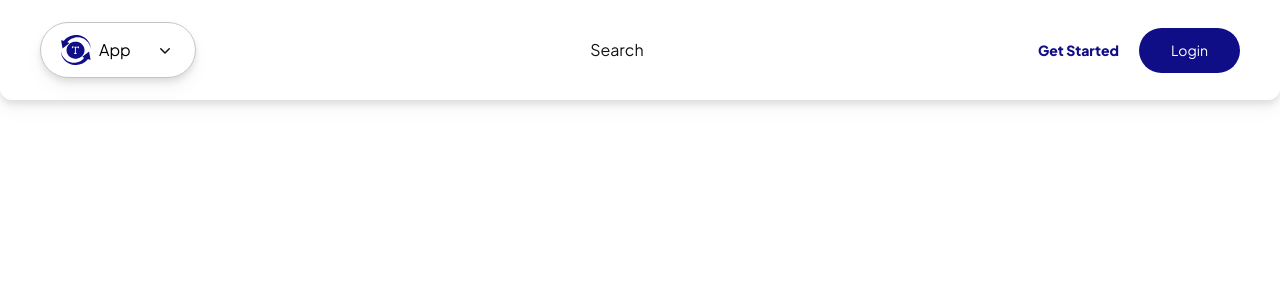
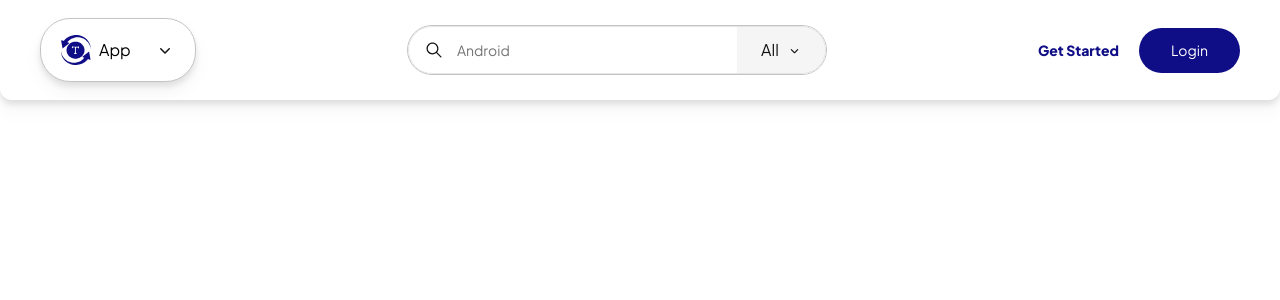
Before and after one commit to Onimisea/talnts-assessment, a Next.js app: page / in a window 1280 px wide. Shown: the top 300 px of the page. Built offline with nearby package versions, Linux system fonts and the light colour scheme.

Commit message:
Working on the header...

```diff
--- a/components/Header.tsx
+++ b/components/Header.tsx
@@ -3,32 +3,40 @@ import React from "react";
 import logo from "@/public/talnts_logo.svg";
 import { HiMiniChevronDown } from "react-icons/hi2";
 import Link from "next/link";
+import { Search } from "./Search";
+import { IoIosSearch } from "react-icons/io";
 
 export const Header = () => {
   return (
     <div className="w-full h-[100px] overflow-hidden flex items-center justify-between bg-white p-10 drop-shadow-lg rounded-br-[12px] rounded-bl-[12px]">
-      <div className="bg-white rounded-[30px] drop-shadow-lg px-5 py-3 flex items-center gap-6 border-[0.5px] border-[#c4c4c4]">
+      <div className="bg-white rounded-[30px] drop-shadow-lg px-5 py-4 flex items-center gap-6 border-[0.5px] border-[#c4c4c4]">
         <div className="flex items-center gap-2">
           <Image src={logo} alt="Talnts App" width={30} height={30} />
           <span className="text-md text-black">App</span>
         </div>
 
-        <HiMiniChevronDown size={20} />
+        <HiMiniChevronDown size={20} className="hidden sm:flex" />
       </div>
 
-      <div>Search</div>
+      <div className="w-[35%] hidden md:flex ">
+        <Search />
+      </div>
+
+      <div className="hidden sm:flex md:hidden border-[0.5px] border-[#c4c4c4] rounded-full w-[40px] h-[40px] items-center justify-center">
+        <IoIosSearch size={20} />
+      </div>
 
       <div className="flex items-center gap-5">
         <Link
           href="register"
-          className="text-[14px] font-extrabold text-primary_blue hover:text-primary_grey duration-500"
+          className="text-[14px] font-extrabold text-primary_blue hover:text-grey_dark duration-500"
         >
           Get Started
         </Link>
 
         <Link
           href=""
-          className="text-[14px] bg-primary_blue hover:bg-primary_grey text-white duration-500 rounded-[30px] px-8 py-3"
+          className="text-[14px] bg-primary_blue hover:bg-greytext-grey_dark text-white duration-500 rounded-[30px] px-8 py-3"
         >
           Login
         </Link>
--- /dev/null
+++ b/components/Search.tsx
@@ -0,0 +1,28 @@
+import React from "react";
+import { HiMiniChevronDown } from "react-icons/hi2";
+import { IoIosSearch } from "react-icons/io";
+import { Input } from "./ui/input";
+
+export const Search = () => {
+  return (
+    <div className="w-full h-[50px] border-[0.5px] border-[#c4c4c4] rounded-[30px] relative overflow-hidden flex items-center justify-between">
+      <div className="w-fit px-4 h-full flex items-center justify-center">
+        <IoIosSearch size={20} />
+      </div>
+
+      <Input
+        type="text"
+        placeholder="Android"
+        className="border outline-none focus-visible:border-none focus-visible:outline-none focus-visible:ring-0 shadow-none w-full h-full rounded-[30px] absolute pl-12 pr-[100px]"
+      />
+
+      <div className="w-fit bg-grey_light px-6 h-full flex items-center justify-center">
+        <div className="flex items-center gap-2">
+          <span className="text-md">All</span>
+
+          <HiMiniChevronDown size={15} />
+        </div>
+      </div>
+    </div>
+  );
+};
--- /dev/null
+++ b/components/ui/input.tsx
@@ -0,0 +1,25 @@
+import * as React from "react"
+
+import { cn } from "@/lib/utils"
+
+export interface InputProps
+  extends React.InputHTMLAttributes<HTMLInputElement> {}
+
+const Input = React.forwardRef<HTMLInputElement, InputProps>(
+  ({ className, type, ...props }, ref) => {
+    return (
+      <input
+        type={type}
+        className={cn(
+          "flex h-9 w-full rounded-md border border-input bg-transparent px-3 py-1 text-sm shadow-sm transition-colors file:border-0 file:bg-transparent file:text-sm file:font-medium file:text-foreground placeholder:text-muted-foreground focus-visible:outline-none focus-visible:ring-1 focus-visible:ring-ring disabled:cursor-not-allowed disabled:opacity-50",
+          className
+        )}
+        ref={ref}
+        {...props}
+      />
+    )
+  }
+)
+Input.displayName = "Input"
+
+export { Input }
--- a/tailwind.config.ts
+++ b/tailwind.config.ts
@@ -35,7 +35,8 @@ const config: Config = {
       colors: {
         primary_text: "#121212",
         primary_blue: "#100E86",
-				primary_grey: "#292929",
+        grey_dark: "#292929",
+        grey_light: "#f5f5f5",
 
         background: "hsl(var(--background))",
         foreground: "hsl(var(--foreground))",
```
